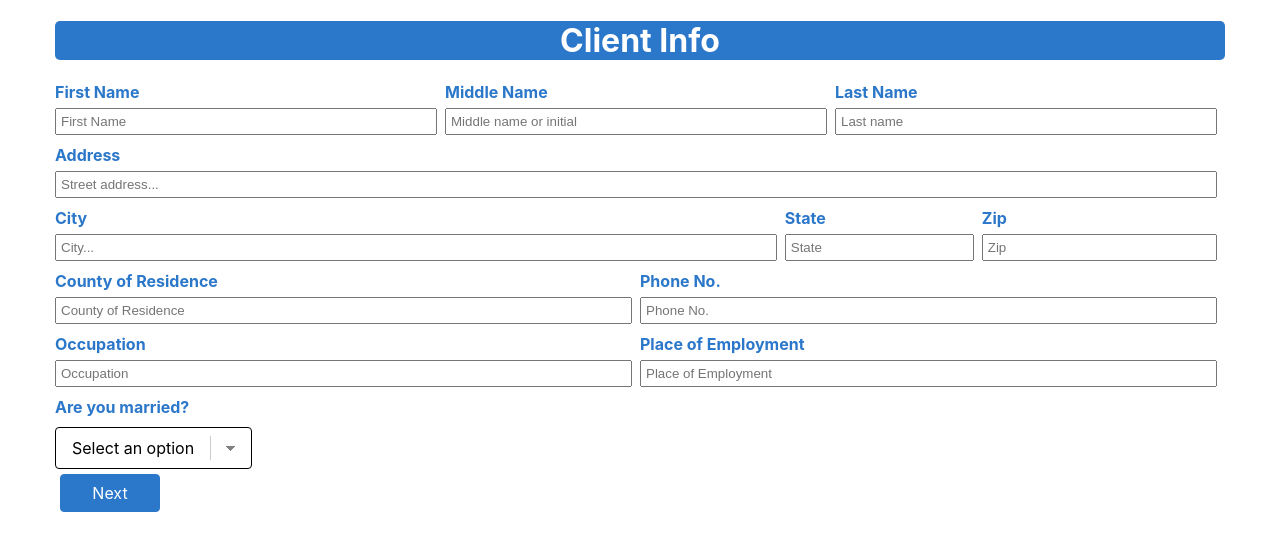
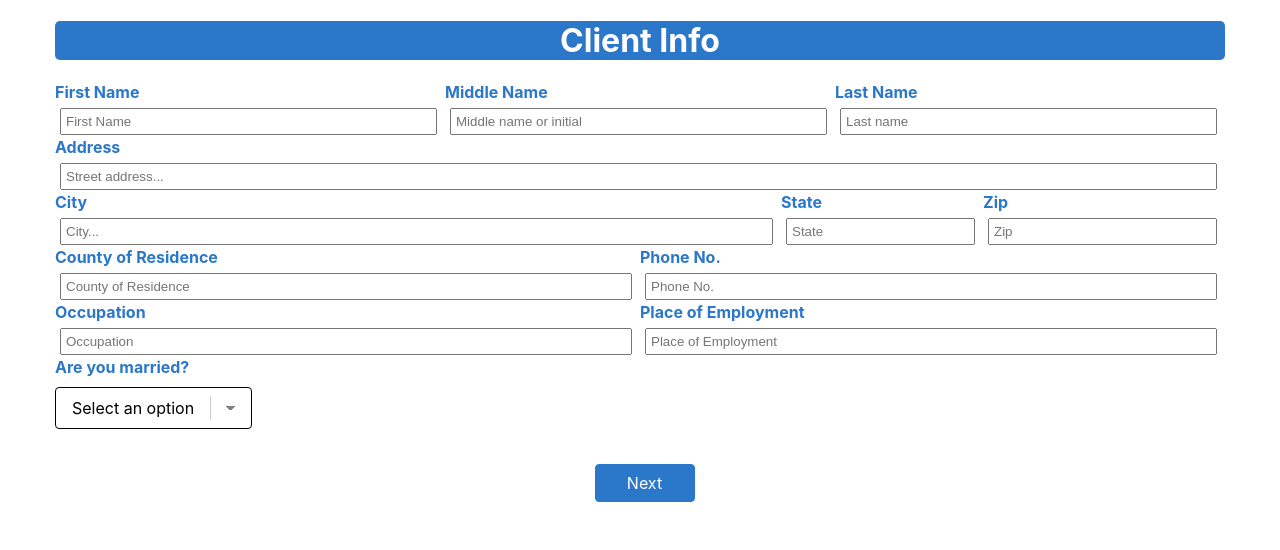
Before and after one commit to jbvance/client-intake-react, a React (Create React App) app: page / in a window 1280 px wide. Shown: the top 550 px of the page. Built offline with nearby package versions, Linux system fonts and the light colour scheme.

Commit message:
implement footer logic

```diff
--- a/src/App.css
+++ b/src/App.css
@@ -32,9 +32,9 @@ h2 {
 }
 
 .form-group .input-control {
-  flex: 1 1 auto;
+  /* flex: 1 1 auto; */
   display: block;
-  margin-bottom: 10px;
+  margin-bottom: 2px;
   margin-right: 8px;
   padding: 4px;
   margin-top: -4px;
@@ -51,6 +51,12 @@ h2 {
 }
 
 button {
+  padding: 5px 15px;
+  margin: 5px;
+  min-width: 100px;
+}
+
+input {
   padding: 5px 15px;
   margin: 5px;
   min-width: 100px;
--- a/src/App.tsx
+++ b/src/App.tsx
@@ -4,12 +4,16 @@ import MultiStepForm from './components/MultiStepForm';
 export const FormContext = createContext({
   activeStepIndex: 0,
   setActiveStepIndex: (prevState: number) => {},
+  steps: ['client-info', 'executor']
 });
 
 function App() {
   const [activeStepIndex, setActiveStepIndex] = useState(0);
+  const steps = ['client-info', 'executor'];
   return (
-    <FormContext.Provider value={{ activeStepIndex, setActiveStepIndex }}>
+    <FormContext.Provider
+      value={{ activeStepIndex, setActiveStepIndex, steps }}
+    >
       <div className="container">
         <MultiStepForm />
       </div>
--- a/src/components/ClientInfo.tsx
+++ b/src/components/ClientInfo.tsx
@@ -5,11 +5,10 @@ import { useDispatch, useSelector } from 'react-redux';
 import { clientInfoActions } from '../store/client-info-slice';
 import TextInput from './form-elements/TextInput';
 import Select from './form-elements/Select';
-import Button from './form-elements/Button';
 import ErrorSummary from './form-elements/ErrorSummary';
 import { RootState } from '../store';
 import { IClientInfo } from '../store/client-info-slice';
-import Footer from './Footer';
+
 import { FormContext } from '../App';
 
 const ClientInfo = (props: any) => {
@@ -48,7 +47,7 @@ const ClientInfo = (props: any) => {
       <Formik
         innerRef={formRef}
         initialValues={{
-          ...initialState,
+          ...initialState
         }}
         validationSchema={Yup.object({
           firstName: Yup.string()
@@ -73,25 +72,15 @@ const ClientInfo = (props: any) => {
           employer: Yup.string(),
           married: Yup.string()
             .required('Select a marital status')
-            .oneOf(['Y', 'N']),
-
-          // email: Yup.string()
-          //   .email('Invalid email address')
-          //   .required('Required'),
-          // acceptedTerms: Yup.boolean()
-          //   .required('Required')
-          //   .oneOf([true], 'You must accept the terms and conditions.'),
+            .oneOf(['Y', 'N'])
         })}
         onSubmit={(values, { setSubmitting }) => {
-          //console.log(values);
+          console.log('VALUES', values);
+          handleSubmit();
           dispatch(clientInfoActions.updateClientInfo({ ...values }));
-          // setTimeout(() => {
-          //   alert(JSON.stringify(values, null, 2));
-          //   setSubmitting(false);
-          // }, 400);
         }}
       >
-        <Form>
+        <Form id={props.id}>
           <div className="form-group">
             <div className="input-group">
               <TextInput
@@ -218,11 +207,6 @@ const ClientInfo = (props: any) => {
           {/* <Button type="button" onClick={handleSubmit}>
             Submit
           </Button> */}
-          <Footer
-            isFirst={props.isFirst}
-            isLast={props.isLast}
-            onClick={handleSubmit}
-          />
         </Form>
       </Formik>
     </>
--- /dev/null
+++ b/src/components/Footer.module.css
@@ -0,0 +1,9 @@
+.footer {
+  display: flex;
+  justify-content: center;
+  margin-top: 20px;
+}
+
+.footer-item {
+  margin: 10px;
+}
--- a/src/components/Footer.tsx
+++ b/src/components/Footer.tsx
@@ -1,23 +1,38 @@
-import React from 'react';
+import React, { useContext } from 'react';
 import Button from './form-elements/Button';
+import styles from './Footer.module.css';
+import { FormContext } from '../App';
 
 interface IFooterProps {
   prev?: () => void;
   values?: {};
   isLast?: boolean;
   isFirst?: boolean;
+  id?: string;
 }
-const Footer: React.FC<any> = (props: any) => {
+const Footer: React.FC<IFooterProps> = (props: any) => {
+  const { steps, activeStepIndex, setActiveStepIndex } =
+    useContext(FormContext);
+  const isLast = activeStepIndex === steps.length - 1;
+  const isFirst = activeStepIndex === 0;
+
   return (
-    <div>
-      {!props.isFirst && (
-        <Button type="button" onClick={() => props.prev(props.values)}>
-          Back
+    <div className={styles.footer}>
+      <div className={styles['footer-item']}>
+        {!isFirst && (
+          <Button
+            type="button"
+            onClick={() => setActiveStepIndex(activeStepIndex - 1)}
+          >
+            Back
+          </Button>
+        )}
+      </div>
+      <div className={styles['footer-item']}>
+        <Button type="formik-submit" form={props.id}>
+          {props.isFirst ? 'Next' : 'Submit'}
         </Button>
-      )}
-      <Button type="button" onClick={props.onClick}>
-        {props.isFirst ? 'Next' : 'Submit'}
-      </Button>
+      </div>
     </div>
   );
 };
--- a/src/components/MultiStepForm.tsx
+++ b/src/components/MultiStepForm.tsx
@@ -10,15 +10,20 @@ const MultiStepForm = () => {
 
   const props = {
     isFirst: activeStepIndex === 0,
-    isLast: activeStepIndex === steps.length - 1,
+    isLast: activeStepIndex === steps.length - 1
   };
 
   const stepComponents = [
-    <ClientInfo isFirst={props.isFirst} isLast={props.isLast} />,
-    <ExecutorForm />,
+    <ClientInfo isFirst={props.isFirst} id={steps[0]} />,
+    <ExecutorForm />
   ];
 
-  return <div>{stepComponents[activeStepIndex]}</div>;
+  return (
+    <div>
+      {stepComponents[activeStepIndex]}
+      <Footer id={steps[activeStepIndex]} {...props} />
+    </div>
+  );
 };
 
 export default MultiStepForm;
--- a/src/components/form-elements/Button.tsx
+++ b/src/components/form-elements/Button.tsx
@@ -5,7 +5,7 @@ import './Button.css';
 
 interface IButtonProps {
   children: any;
-  type: 'button' | 'submit' | 'reset' | undefined;
+  type: 'button' | 'submit' | 'reset' | 'formik-submit' | undefined;
   danger?: boolean;
   disabled?: boolean;
   href?: string;
@@ -13,6 +13,7 @@ interface IButtonProps {
   size?: string;
   to?: string;
   onClick?: () => void;
+  form?: string;
 }
 
 const Button = (props: IButtonProps) => {
@@ -40,6 +41,19 @@ const Button = (props: IButtonProps) => {
       </Link>
     );
   }
+  if (props.type === 'formik-submit') {
+    return (
+      <input
+        className={`button button--${props.size || 'default'} ${
+          props.inverse && 'button--inverse'
+        } ${props.danger && 'button--danger'}`}
+        type="submit"
+        disabled={props.disabled}
+        value={props.children}
+        form={props.form}
+      />
+    );
+  }
   return (
     <button
       className={`button button--${props.size || 'default'} ${
--- a/src/components/form-elements/TextInput.module.css
+++ b/src/components/form-elements/TextInput.module.css
@@ -4,6 +4,7 @@ label {
 
 .input--error {
   color: red;
+  margin-bottom: 10px;
 }
 
 .input--invalid {
--- a/src/components/form-elements/TextInput.tsx
+++ b/src/components/form-elements/TextInput.tsx
@@ -45,9 +45,9 @@ const TextInput: React.FC<InputProps> = ({
         {...field}
         {...props}
       />
-      {/* {meta.touched && meta.error ? (
+      {meta.touched && meta.error ? (
         <div className={styles['input--error']}>{meta.error}</div>
-      ) : null} */}
+      ) : null}
     </>
   );
 };
--- a/src/store/client-info-slice.tsx
+++ b/src/store/client-info-slice.tsx
@@ -21,6 +21,7 @@ export interface IClientInfo {
 
 const initialClientInfo: IClientInfo = {
   firstName: '',
+  middleName: '',
   lastName: '',
   address: '',
   city: '',
@@ -30,7 +31,7 @@ const initialClientInfo: IClientInfo = {
   phone: '',
   occupation: '',
   employer: '',
-  married: '',
+  married: ''
 };
 
 const initialState = { ...initialClientInfo };
@@ -41,7 +42,7 @@ const clientInfoSlice = createSlice({
   reducers: {
     updateClientInfo(state, action) {
       Object.assign(state, action.payload);
-    },
+    }
     // addFavorite(state, action) {
     //   const newRecipe = action.payload;
     //   const existingFavorite = state.recipes.find(
@@ -66,7 +67,7 @@ const clientInfoSlice = createSlice({
     // setFavorites(state, action) {
     //   state.recipes = action.payload;
     // },
-  },
+  }
 });
 
 // export const getFavorites = (token: string) => {
```
